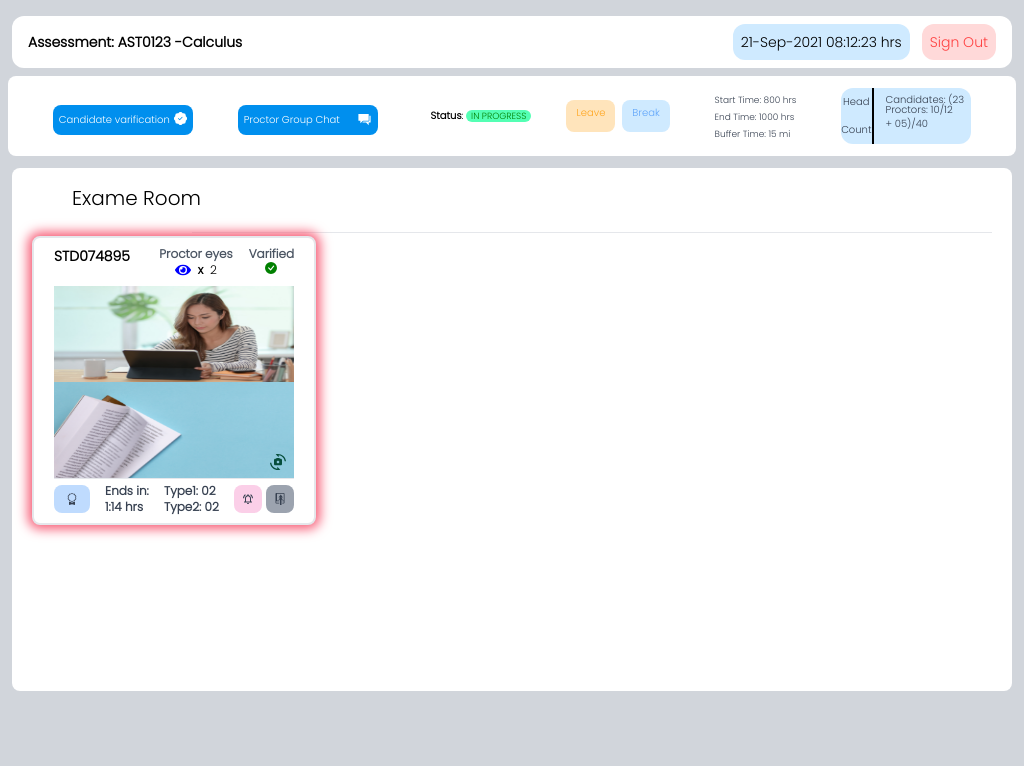
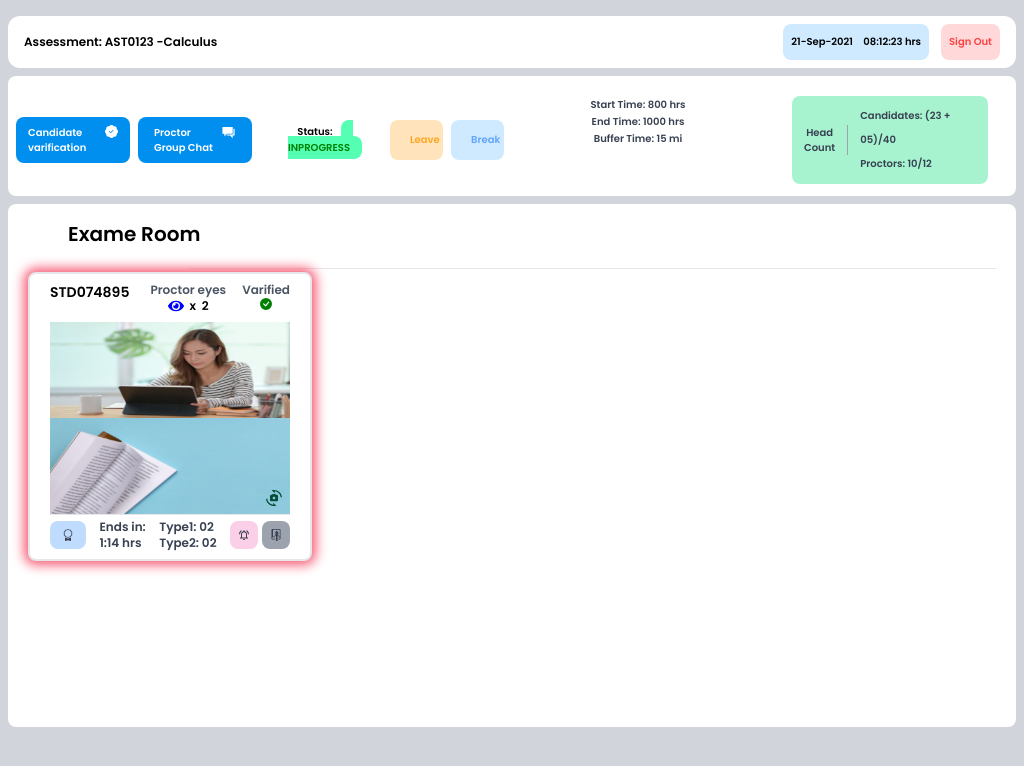
Before and after one commit to shahsawar92/proctorwebsite, a React (Create React App) app: page /home in a window 1024 px wide. Shown: the top 766 px of the page. Built offline with nearby package versions, Linux system fonts and the light colour scheme.

Commit message:
responsive grid

```diff
--- a/public/index.html
+++ b/public/index.html
@@ -12,7 +12,7 @@
     <link rel="apple-touch-icon" href="%PUBLIC_URL%/logo192.png" />
     <link rel="preconnect" href="https://fonts.googleapis.com">
 <link rel="preconnect" href="https://fonts.gstatic.com" crossorigin>
-<link href="https://fonts.googleapis.com/css2?family=Poppins:wght@300&display=swap" rel="stylesheet">
+<link href="https://fonts.googleapis.com/css2?family=Poppins:wght@600&display=swap" rel="stylesheet">
     <!--
       manifest.json provides metadata used when your web app is installed on a
       user's mobile device or desktop. See https://developers.google.com/web/fundamentals/web-app-manifest/
--- a/src/Components/Home/Components/body.js
+++ b/src/Components/Home/Components/body.js
@@ -5,7 +5,7 @@ import Card2 from './newcard'
 export default function Body() {
 
     return (
-        <div className=' bg-white h-2/3 m-3  rounded-lg px-5'>
+        <div className=' bg-white h-2/3 m-2  rounded-lg px-5'>
 
             <div >
                 <div className='inline-block lg:pt-4 lg:pl-10 pt-2 lg:text-xl font-medium'>Exame Room</div>
--- a/src/Components/Home/Components/header-1.js
+++ b/src/Components/Home/Components/header-1.js
@@ -5,11 +5,11 @@ import './style.css'
 export default function HeaderOne() {
 
     return (
-        <div className=' mx-3 bg-white rounded-xl h-auto flex justify-between flex-wrap items-center px-4'>
-          <div className='font-bold text-sm '>Assessment: AST0123 -Calculus</div>
-          <div className='flex text-sm font-medium my-4 lg:my-2 '>
-          <div id="date" className='bg-green-100  font-medium px-2 rounded-xl py-2'>21-Sep-2021  08:12:23 hrs</div>
-          <div id="signout" className='bg-red-300  py-2  ml-3 font-medium px-2  rounded-xl'>Sign Out</div>
+        <div className=' mx-2 bg-white rounded-xl h-auto flex justify-between flex-wrap items-center px-4'>
+          <div className='font-bold text-xs   '>Assessment: AST0123 -Calculus</div>
+          <div className='flex text-sm  my-3 lg:my-2 '>
+          <div id="date" className='bg-green-100   px-3 md:px-2 rounded-lg py-1 md:py-2'>21-Sep-2021   <span className='pl-2'>08:12:23 hrs</span></div>
+          <div id="signout" className='bg-red-300  py-1  ml-3  px-3 md:px-2 md:py-2  rounded-lg'>Sign Out</div>
           </div>
         </div>
     )
--- a/src/Components/Home/Components/header-2.js
+++ b/src/Components/Home/Components/header-2.js
@@ -6,44 +6,96 @@ import './style.css'
 export default function HeaderTwo({setshowModal}) {
     return (<>
 
+    <div class="grid lg:grid-cols-4 grid-cols-1 gap-4 bg-white mx-2 my-2  pb-3 pt-5 h-auto rounded-lg px-2">
+    <div className='grid grid-cols-2 gap-2  '>
 
-        <div className='flex justify-evenly flex-wrap bg-white mx-2 my-2 h-auto  lg:mx-2 lg:my-2 lg:h-20 2xl:mx-3 rounded-lg 2xl:my-3 2xl:h-32 items-center'>
-{/* Candidate varification */}
-            <div  id="btn-1" className='pointer text-white lg:text-sm font-medium 2xl:py-2 lg:py-2 lg:w-48 lg:px-2 w-32 py-2 px-1 text-xs 2xl:w-60 mt-2  rounded-lg  2xl:px-2 flex justify-between'> <div onClick={()=>{setshowModal(true) }}> Candidate varification </div><div className='icon'> <BsFillPatchCheckFill fontSize="1.3em" /></div> </div>
-{/* Proctor Group Chat */}
-            <div  id="btn-2" className=' hover:bg-blue-300 text-white lg:text-sm font-medium 2xl:py-2 lg:py-2 2xl:w-60 lg:w-44 rounded-lg w-32 py-2 px-1 mt-2 text-xs  2xl:px-6 lg:px-2 flex justify-between'><div> Proctor Group Chat</div> <div className='icon' > <IoMdChatboxes fontSize="1.5em" /></div></div>
-{/* Status */}
-<div className='flex  pt-4 lg:pt-0' >
-            <div id="btn-3div" className='2xl:text-sm displayclass py-2 lg:text-xs text-xs font-medium px-4 md:px-2'><b>Status</b>: <span id="btn-3" style={{backgroundColor:'#54FFB4'}}  className=' 2xl:text-sm text-xs font-medium py-1 rounded-xl px-3 '> IN PROGRESS</span></div>
-
-
-{/* leave and break btns */}
-
-            <div id="btn-4"  className='  text-yellow-900 2xl:px-7 mx-5 md:mx-1 2xl:py-2 2xl:text-sm lg:px-5  lg:py-2 lg:text-xs px-6  py-2 text-xs font-medium rounded-lg'>Leave</div>
-
-            <div id="btn-5"   className='text-blue-400 2xl:py-2 rounded-lg 2xl:text-sm font-medium 2xl:px-7  lg:px-5  lg:py-2 lg:text-xs px-5  py-2 text-xs'> Break</div>
+          <div  id="btn-1" className='pointer text-white flex rounded-lg  px-3 self-center justify-between py-2'>
+          <div onClick={()=>{setshowModal(true) }}> Candidate varification </div>
+          <div className='icon'> <BsFillPatchCheckFill fontSize="1.3em" /></div>
           </div>
 
-{/* time */}
-            <div id='time' className='2xl:text-sm pt-4 lg:pt-0 text-gray-700  text-xs displayclass font-medium' >
+            <div  id="btn-2" className='pointer text-white flex rounded-lg  px-4  self-center justify-between py-2'><div> Proctor Group Chat</div>
+            <div className='icon' > <IoMdChatboxes fontSize="1.5em" /></div>
+            </div>
+           </div>
+
+           <div className='grid grid-cols-4 gap-2 pl-3 lg:pl-0' >
+
+            <div id="btn-3div" className='col-start-1 col-end-3 font-medium self-center'>
+                <b>Status</b>:
+                <span id="btn-3" style={{backgroundColor:'#54FFB4'}}  className='text-xs font-medium py-1 rounded-lg px-3 ml-2 '> INPROGRESS</span>
+                </div>
+
+            <div id="btn-4" className='text-yellow-900 2xl:py-2 rounded-lg 2xl:text-sm font-medium 2xl:px-7  lg:px-5  lg:py-3 lg:text-xs px-5  py-2 text-xs  text-center self-center'>Leave</div>
+
+           <div id="btn-5"   className='text-blue-400 2xl:py-2 rounded-lg 2xl:text-sm font-medium 2xl:px-7  lg:px-5  lg:ml-0 lg:py-3 lg:text-xs px-5  py-2 text-xs text-center self-center'> Break</div>
+
+          </div>
+
+          <div id='time' className='2xl:text-sm lg:pt-0 lg:text-center text-gray-700 pl-3 lg:pl-0  text-xs displayclass font-medium' >
                  <span>Start Time: 800 hrs</span><br />
                  <span>End Time: 1000 hrs</span><br />
                  <span>Buffer Time: 15 mi</span>
              </div>
 
-            {/* head count */}
-            <div className='p-5 lg:p-0'>
-                <div id="btn-6" style={{backgroundColor:'#CFEAFF'}}  className='flex bg-green-200 displayclass 2xl:px-4 2xl:py-2 2xl:text-sm lg:px-2 lg:py-1 lg:text-xs px-2 py-1 text-xs font-medium rounded-xl '> <div id='head' className='font-medium text-gray-700  text-center text-lg border-r-2 border-black px-4'>Head <br /> Count </div>
+
+             <div className=' bg-white lg:px-5 '>
+              <div className='flex  lg:place-content-center rounded-lg py-2  px-3    bg-green-200'> <div id='head' className='font-medium text-gray-700  text-center place-self-center border-r pr-3   border-gray-400 '>Head <br /> Count </div>
               <span id='candidates' className='pl-3'>
-
                      <div className='text-base text-gray-700 '>Candidates: (23 + 05)/40</div>
                      <div className='text-base text-gray-700  '>Proctors: 10/12</div>
-
                  </span>
                  </div>
 
              </div>
+
+
     </div>
+
+
         </>
     )
 }
+
+
+// <div id='header2' className=' grid grid-flow-row grid-col-4  gap-4 justify-evenly bg-white mx-2 my-2 h-auto  lg:mx-2 lg:my-2 lg:h-20 2xl:mx-3 rounded-lg 2xl:my-3 2xl:h-32 items-center'>
+// {/* Candidate varification */}
+//             <div className=''>
+
+//             <div  id="btn-1" className='  pointer text-white lg:text-sm font-medium 2xl:py-2 lg:py-2 lg:w-48 lg:px-2 w-32 py-2 px-2 text-xs 2xl:w-60 mt-4  rounded-lg  2xl:px-2 flex justify-between'> <div onClick={()=>{setshowModal(true) }}> Candidate varification </div><div className='icon'> <BsFillPatchCheckFill fontSize="1.3em" /></div> </div>
+// {/* Proctor Group Chat */}
+//             <div  id="btn-2" className=' hover:bg-blue-300 text-white lg:text-sm font-medium 2xl:py-2 lg:py-2 2xl:w-60 lg:w-44 rounded-lg w-32 py-2 px-1 mt-4 text-xs  2xl:px-6 lg:px-2 flex justify-between'><div> Proctor Group Chat</div> <div className='icon' > <IoMdChatboxes fontSize="1.5em" /></div></div>
+
+//             </div>
+//         <div className='flex  pt-4 lg:pt-0' >
+//    {/* Status */}
+//             <div id="btn-3div" className='2xl:text-sm displayclass py-2 lg:text-xs text-xs font-medium px-4 md:px-2'><b>Status</b>: <span id="btn-3" style={{backgroundColor:'#54FFB4'}}  className=' 2xl:text-sm text-xs font-medium py-1 rounded-xl px-3 '> IN PROGRESS</span></div>
+
+
+// {/* leave and break btns */}
+
+//             <div id="btn-4"  className='  text-yellow-900 2xl:px-7 mx-5 md:mx-1 2xl:py-2 2xl:text-sm lg:px-5  lg:py-2 lg:text-xs px-6  py-2 text-xs font-medium rounded-lg'>Leave</div>
+
+//             <div id="btn-5"   className='text-blue-400 2xl:py-2 rounded-lg 2xl:text-sm font-medium 2xl:px-7  lg:px-5  lg:py-2 lg:text-xs px-5  py-2 text-xs'> Break</div>
+//             </div>
+
+// {/* time */}<div className='p-5 lg:p-0'>
+//             <div id='time' className='2xl:text-sm pt-4 lg:pt-0 text-gray-700  text-xs displayclass font-medium' >
+//                 <span>Start Time: 800 hrs</span><br />
+//                 <span>End Time: 1000 hrs</span><br />
+//                 <span>Buffer Time: 15 mi</span>
+//             </div>
+
+//             {/* head count */}
+
+//                 <div id="btn-6" style={{backgroundColor:'#CFEAFF'}}  className='flex bg-green-200 displayclass 2xl:px-4 2xl:py-2 2xl:text-sm lg:px-2 lg:py-1 lg:text-xs px-2 py-1 text-xs font-medium rounded-xl '> <div id='head' className='font-medium text-gray-700  text-center text-lg border-r-2 border-black px-4'>Head <br /> Count </div>
+//                 <span id='candidates' className='pl-3'>
+
+//                     <div className='text-base text-gray-700 '>Candidates: (23 + 05)/40</div>
+//                     <div className='text-base text-gray-700  '>Proctors: 10/12</div>
+
+//                 </span>
+//                 </div>
+
+//             </div>
+//         </div>
--- a/src/Components/Home/Components/style.css
+++ b/src/Components/Home/Components/style.css
@@ -28,6 +28,8 @@
 #btn-3{
     color: green;
     background-color: #BAFFE1;
+    font-size: 8px !important;
+
 }
 #btn-4{
 color: #ffa620;
@@ -109,259 +111,65 @@ background-color: #FFE4BB;
         background: rgba(0,0,0,.9);
     }
 
-    @media (min-width:641px) and (max-width:860px){
 
-        /* .icon{
-            font-size: xx-small;
-            padding:5px 0px !important;
-            text-align: center;
-            vertical-align: middle;
+    /* fonts  */
+    #btn-1{
+        font-size: 10px !important;
      }
-        #btn-1 {
-            font-size: xx-small;
-            width: 100px;
-            padding:5px 3px !important;
-            text-align: center;
-            vertical-align: middle;
-        }
-        #btn-2 {
-            font-size: xx-small;
-            width: 100px;
-            padding:5px 3px !important;
-            text-align: center;
-            margin-left: 2px;
+     #btn-2{
+         font-size: 10px !important;
      }
      #btn-3div{
-            margin-left: 3px;
-            font-size: xx-small;
-            width: auto !important;
-
+         font-size: 10px !important;
          }
      #btn-3{
-            font-size: xx-small;
-            padding: 0 5px !important;
+         font-size: 10px !important;
+     }
+     #btn-4{
+         font-size: 10px !important;
+     }
+     #btn-5{
+         font-size: 10px !important;
 
      }
      #time span{
-            font-size: xx-small;
-            width: fit-content;
+         font-size: 10px !important;
      }
-
-        #btn-4{
-            font-size: x-small;
-            padding: 5px 10px !important;
+     #head{
+         font-size: 10px !important;
      }
-
-        #btn-5{
-            font-size: x-small;
-            padding: 5px 10px !important;
-            margin-left: 3px;
+     #candidates div{
+         font-size: 10px !important;
      }
 
      #btn-6{
-        width: 130px !important;
-        padding: 0 !important;
+         font-size: 10px !important;
      }
-        #head{
-            font-size: x-small;
-            padding: 0;
-
+     #date{
+        font-size: 10px !important;
     }
-        #candidates div{
-            font-size: x-small;
-            padding: 0px 0px !important;
-            height: 10px !important;
-
-        } */
-
-    }
-    @media (min-width:861px) and (max-width:1200px){
-        .icon{
-            font-size: x-small;
-            padding:2px 0px !important;
-            text-align: center;
-            vertical-align: middle;
-        }
-        #btn-1 {
-            font-size: x-small;
-            width: 140px;
-            padding:5px 6px !important;
-            text-align: center;
-            vertical-align: middle;
-        }
-        #btn-2 {
-            font-size: x-small;
-            width: 140px;
-            padding:5px 6px !important;
-            text-align: center;
-            vertical-align: middle;
-        }
-        #btn-3div{
-
-            font-size: x-small;
-            width: 140px !important;
-
-        }
-        #btn-3{
-            font-size: xx-small;
-            padding: 0 5px !important;
-
-        }
-        #time span{
-            font-size: xx-small;
-            width: fit-content;
+    #signout{
+        font-size: 10px !important;
     }
 
-        #btn-4{
-            font-size: x-small;
-            padding: 5px 10px !important;
+    @media (min-width:990px){
+        #btn-3div{
+            text-align: center;
         }
 
-        #btn-5{
-            font-size: x-small;
-            padding: 5px 10px !important;
-            margin-left: 3px;
-        }
-
-        #btn-6{
-        width: 130px !important;
-        padding: 0 !important;
-        }
-        #head{
-            font-size: x-small;
-            padding: 0;
-
-        }
-        #candidates div{
-            font-size: x-small;
-            padding: 0px 0px !important;
-            height: 10px !important;
 
     }
 
 
+    @media  (max-width:989px){
+        .icon{
+            padding-left: 10px;
+        }
+        #btn-1{
+            place-content: center;
+         }
+         #btn-2{
+            place-content: center;
+         }
 
     }
-
-         @media (max-width:514px) {
-             #mainModal{
-                 margin-top: 250px;
-             }
-            #btn-1 {
-                font-size: 9px !important;
-                text-align: center;
-                align-self: center;
-            }
-            #btn-2 {
-                font-size: 9px !important;
-            }
-            #btn-3 {
-                font-size: 6px !important;
-            }
-            #btn-4 {
-                font-size: 9px !important;
-            }
-            #btn-5 {
-                font-size: 9px !important;
-            }
-            #btn-6 {
-                font-size: 9px !important;
-                width: 33vh;
-            }
-            #time span{
-                font-size: 10px !important;
-                padding-left: 100px;
-                padding-right: 100px;
-                background-color: white;
-            }
-            #candidates div{
-                font-size: 12px !important;
-            }
-            #head{
-                font-size: 12px !important;
-            }
-            #btn-3div{
-                font-size: 8px !important;
-            }
-
-            /* .icon{
-                font-size: xx-small;
-                padding:6px !important;
-                text-align: center;
-                vertical-align: middle;
-            }
-            #btn-1 {
-                font-size: xx-small;
-                margin-top: 7px;
-                width: 130px;
-                padding:0px !important;
-                text-align: center;
-                vertical-align: middle;
-            }
-            #btn-2 {
-                font-size: xx-small;
-                width: 130px;
-                margin-top: 7px;
-                padding:0px !important;
-                text-align: center;
-                vertical-align: middle;
-            }
-            #btn-3div{
-                margin-left: 3px;
-                font-size: xx-small;
-                width:  auto !important;
-
-            }
-            #btn-3{
-                font-size: xx-small;
-                padding: 0 5px !important;
-
-            }
-            #time span{
-                font-size: xx-small;
-                width: 50px !important;
-                height: 20px !important;
-                line-height: 0px !important;
-
-            }
-
-            #btn-4{
-                font-size: x-small;
-                padding: 5px 10px !important;
-            }
-
-            #btn-5{
-                font-size: x-small;
-                padding: 5px 10px !important;
-                margin-left: 3px;
-            }
-            #date{
-                padding: 10px 0px !important;
-                height: 50px;
-                align-self: center;
-            }
-            #signout{
-                padding: 5px 0px !important;
-                height: 30px !important;
-                width: 100px;
-                border-radius: 5px !important;
-                vertical-align: center;
-                align-self: center;
-            }
-            #btn-6{
-            width: auto !important;
-            padding: 0 !important;
-            }
-            #head{
-                font-size: x-small;
-                padding: 0;
-
-            }
-            #candidates div{
-                font-size: x-small;
-                padding: 0px 0px !important;
-                height: 10px !important;
-
-            } */
-
-        }
```
Lines whose indentation alone changed are shown as unchanged.
